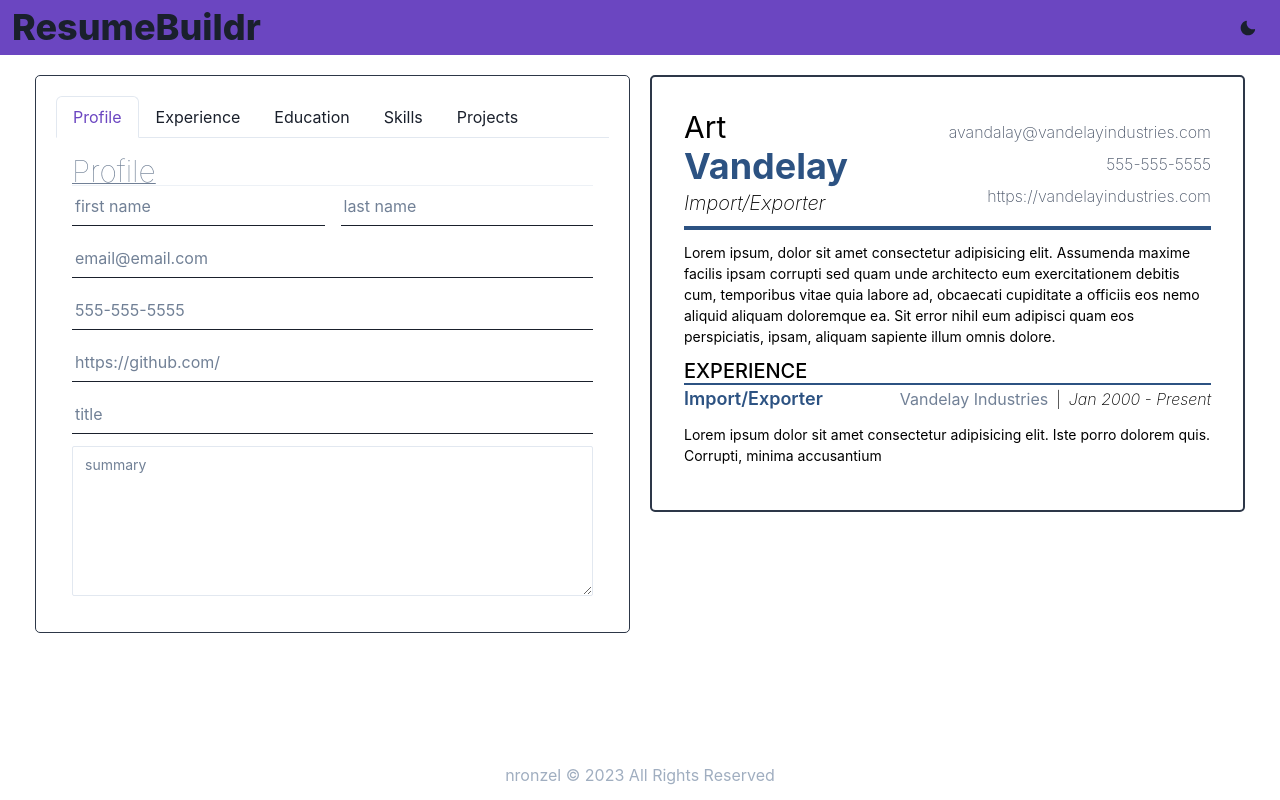
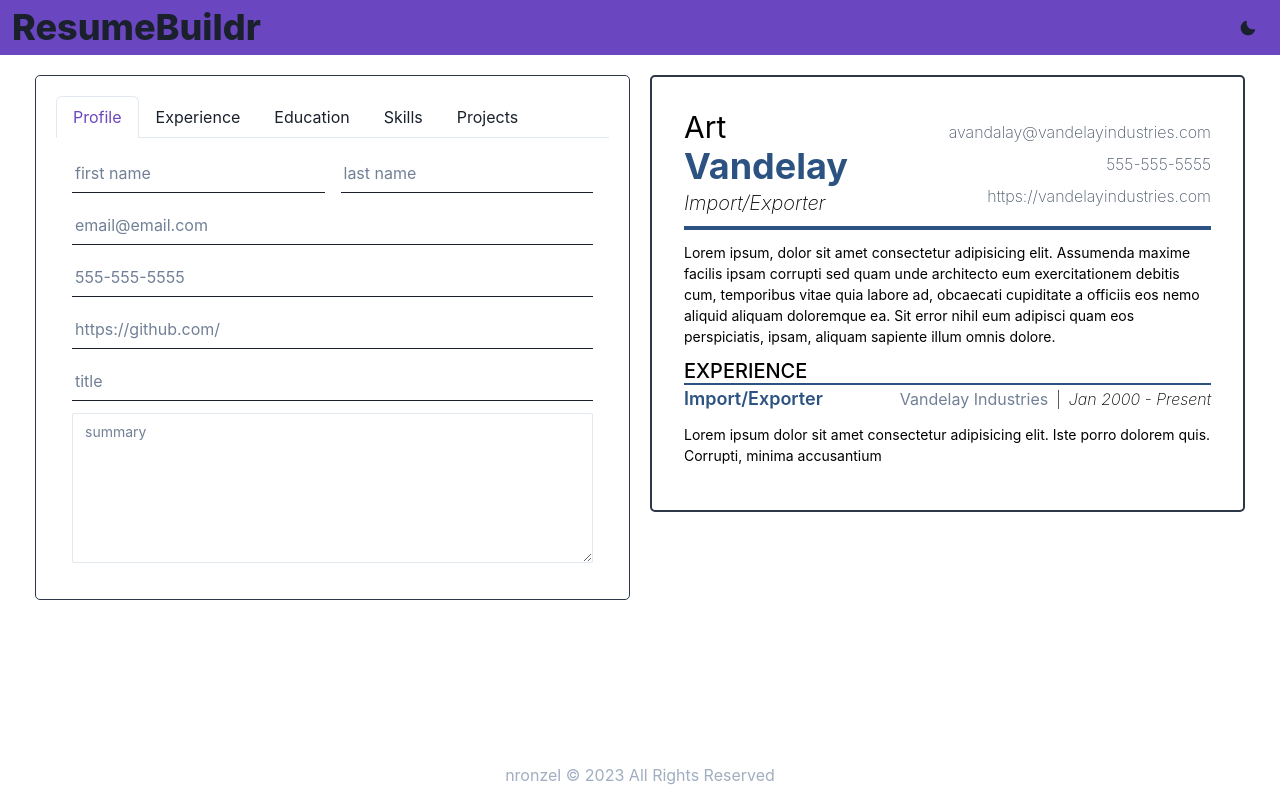
Before and after one commit to nronzel/resume-maker, a React (Vite) app: page / in a window 1280 px wide. Built offline with nearby package versions, Linux system fonts and the light colour scheme.

Commit message:
remove: heading

```diff
--- a/src/components/MainInfoSection.jsx
+++ b/src/components/MainInfoSection.jsx
@@ -8,16 +8,6 @@ export class MainInfoSection extends Component {
   render() {
     return (
       <>
-        <Heading
-          color="gray.500"
-          fontWeight="hairline"
-          size="lg"
-          textDecoration="underline"
-          textDecorationThickness="1px"
-        >
-          Profile
-        </Heading>
-        <Divider mt={-1} />
         <Flex
           gap={3}
           alignItems="center"
```
